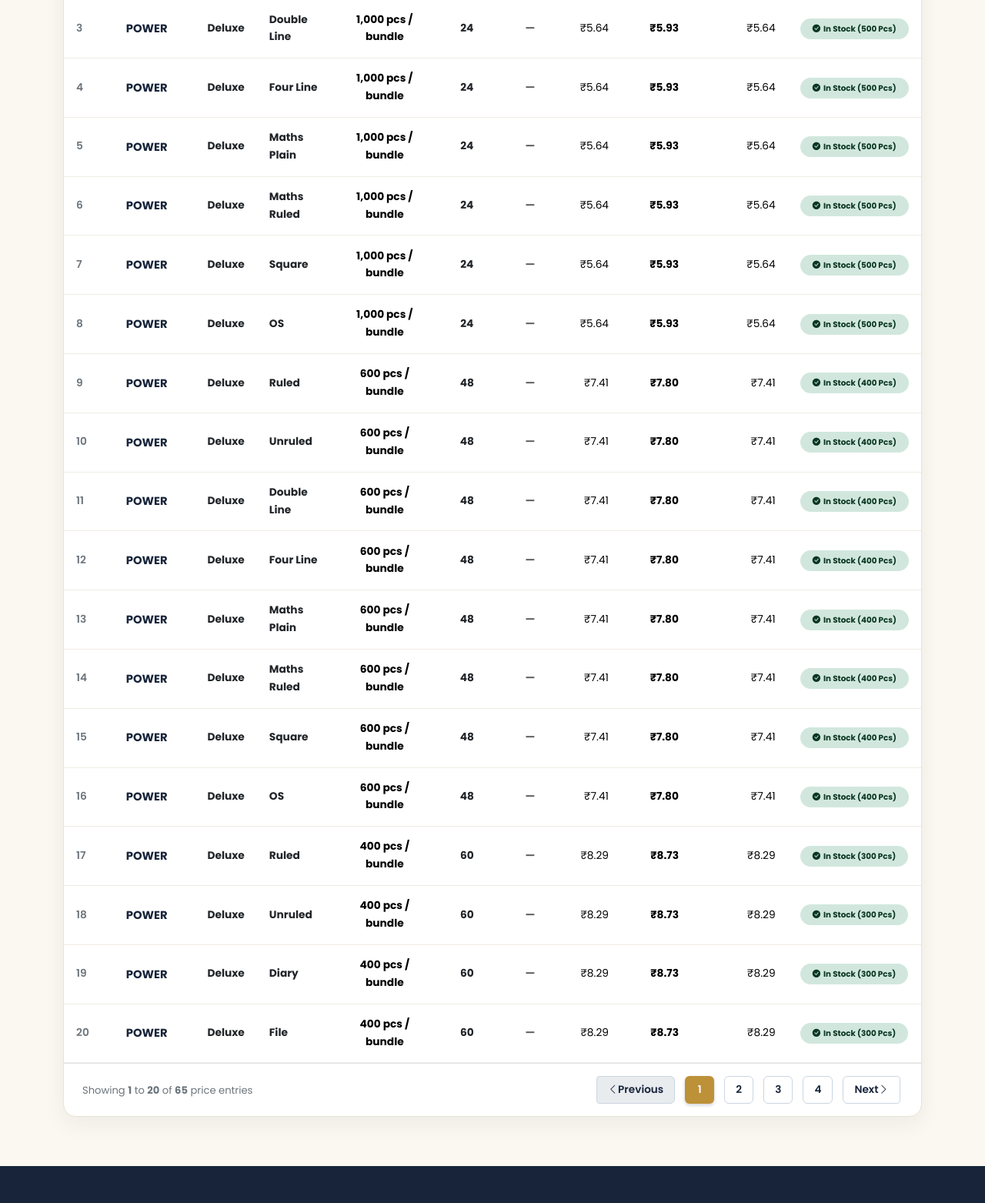
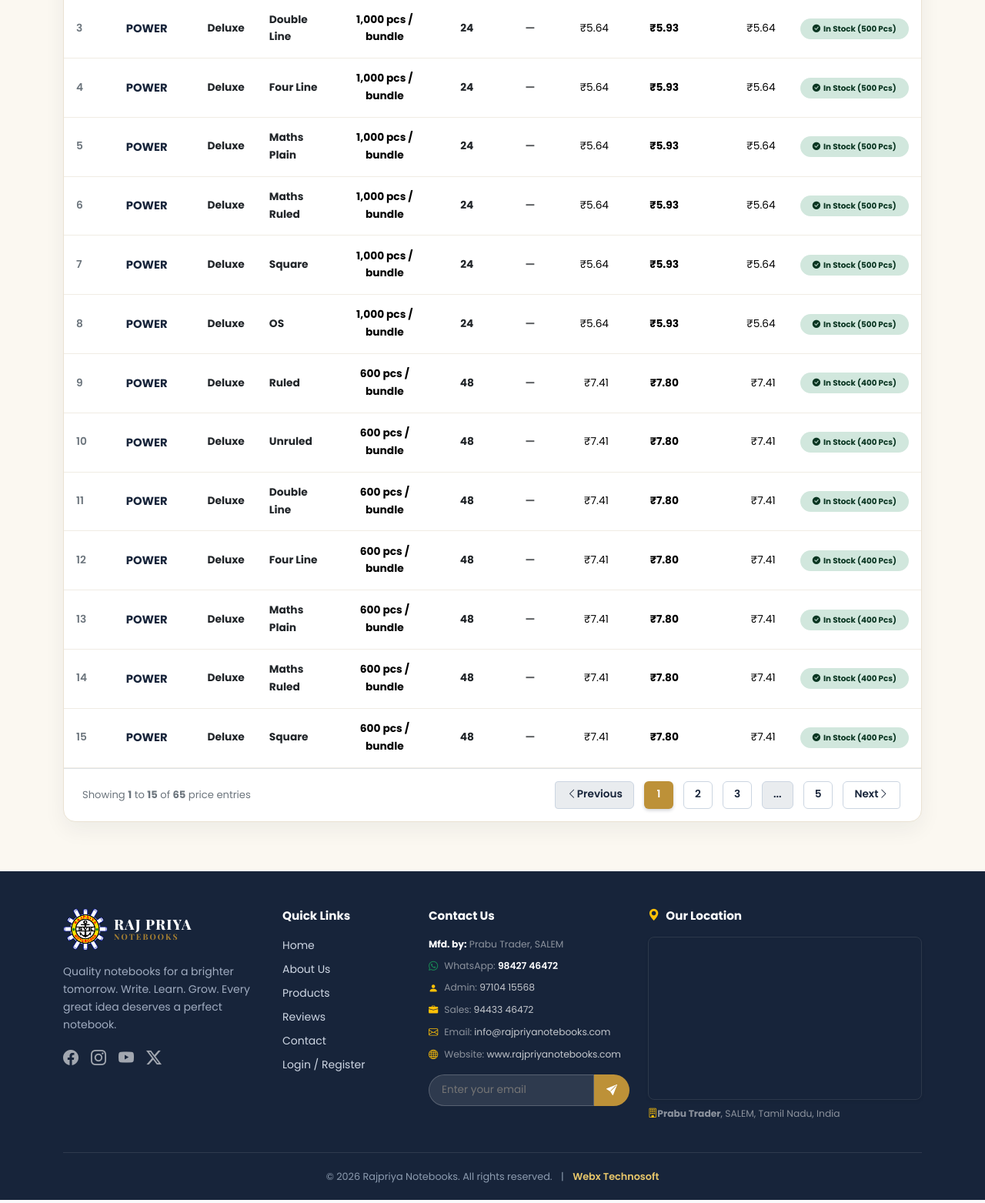
Before and after one commit to webxtechnosoft/rajpriyanotebooks, a PHP site: page /rajpriya/price_list.php in a window 1280 px wide. Shown: the part 763-2326 px from the top of the page at 77% size. Run offline with PHP 8.4, Linux system fonts and the light colour scheme; data comes from the database, SQL or seed files in the repository; data that the repository does not hold is empty; a map, chart or similar area stays blank; some libraries are stand-ins or nearby versions; some web fonts are replaced; grey boxes are pictures that could not be loaded.

Commit message:
Update project

```diff
--- a/price_list.php
+++ b/price_list.php
@@ -136,7 +136,7 @@ foreach ($products as $product) {
     $rows[] = $makePriceRow($product, $variety);
 }
 
-$perPage = 20;
+$perPage = 15;
 $currentPage = isset($_GET['page']) ? (int)$_GET['page'] : 1;
 $currentPage = max(1, $currentPage);
 $totalPages = max(1, (int)ceil(count($rows) / $perPage));
```
